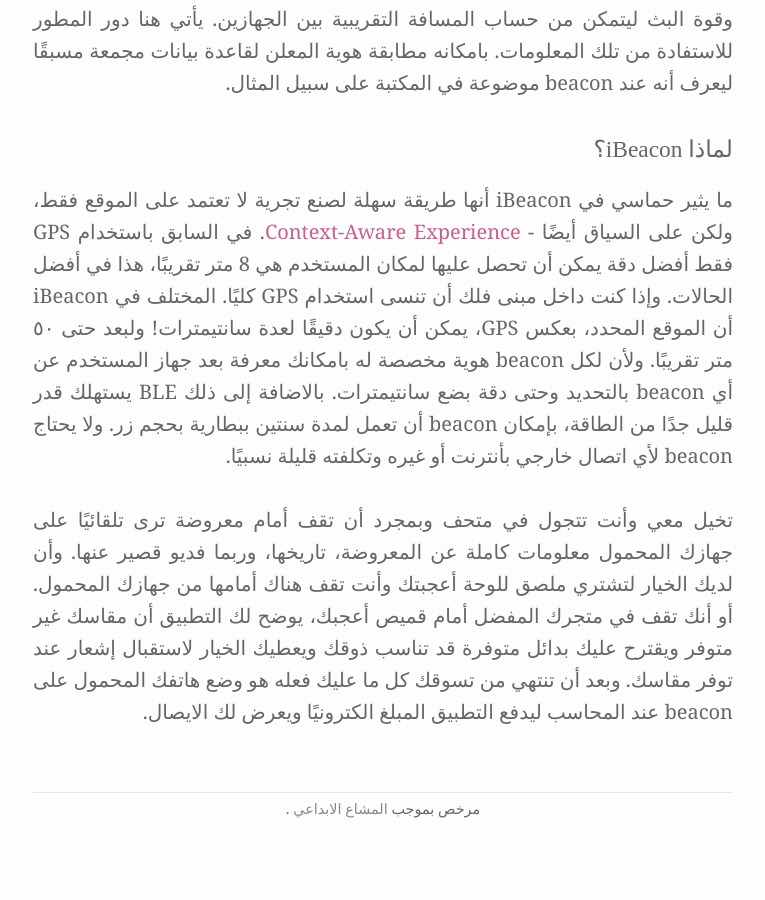
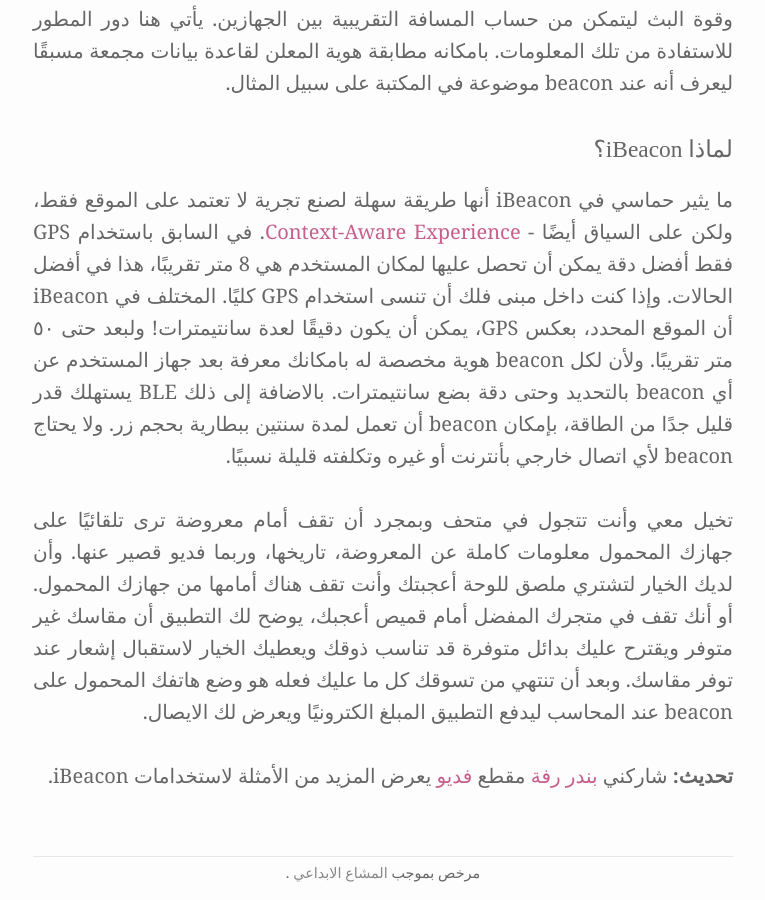
Before and after one commit to githubber/ahmads.github.com, a Jekyll site: the page built from _posts/2014-04-26-what-is-ibeacon.md, in a window 1280 px wide and 900 px high, scrolled down 1267 px. Shown: the whole window, without its empty margins (257-1022 px from the left). Built offline with Jekyll 4.4.1, drawn with Linux system fonts in a browser that asks for light colours; some web fonts are replaced; Markdown is read by kramdown in place of the engine named in the settings; before the commit the page ends 2103 px from its top, so only the background shows below that.

Commit message:
what is ibeacon update

```diff
--- a/_posts/2014-04-26-what-is-ibeacon.md
+++ b/_posts/2014-04-26-what-is-ibeacon.md
@@ -16,7 +16,11 @@
 
   تخيل معي وأنت تتجول في متحف وبمجرد أن تقف أمام معروضة ترى تلقائيًا على جهازك المحمول معلومات كاملة عن المعروضة، تاريخها، وربما فديو قصير عنها. وأن لديك الخيار لتشتري ملصق  للوحة أعجبتك وأنت تقف هناك أمامها من جهازك المحمول. أو أنك تقف في متجرك المفضل أمام قميص أعجبك، يوضح لك التطبيق أن مقاسك غير متوفر ويقترح عليك بدائل متوفرة قد تناسب ذوقك ويعطيك الخيار لاستقبال إشعار عند توفر مقاسك. وبعد أن تنتهي من تسوقك كل ما عليك فعله هو وضع هاتفك المحمول على beacon عند المحاسب ليدفع التطبيق المبلغ الكترونيًا ويعرض لك الايصال.
 
+**تحديث:** شاركني [بندر رفة][bandar] مقطع [فديو][clip] يعرض المزيد من الأمثلة لاستخدامات iBeacon.
+
 [iBeacon]: http://en.wikipedia.org/wiki/IBeacon
 [Protocol]: http://en.wikipedia.org/wiki/Communications_protocol
 [BLE]: http://en.wikipedia.org/wiki/Bluetooth_low_energy
 [CA]: http://en.wikipedia.org/wiki/Context_awareness
+[bandar]: https://twitter.com/bandar
+[clip]: http://youtube.com/watch?v=SrsHBjzt2E8
```
